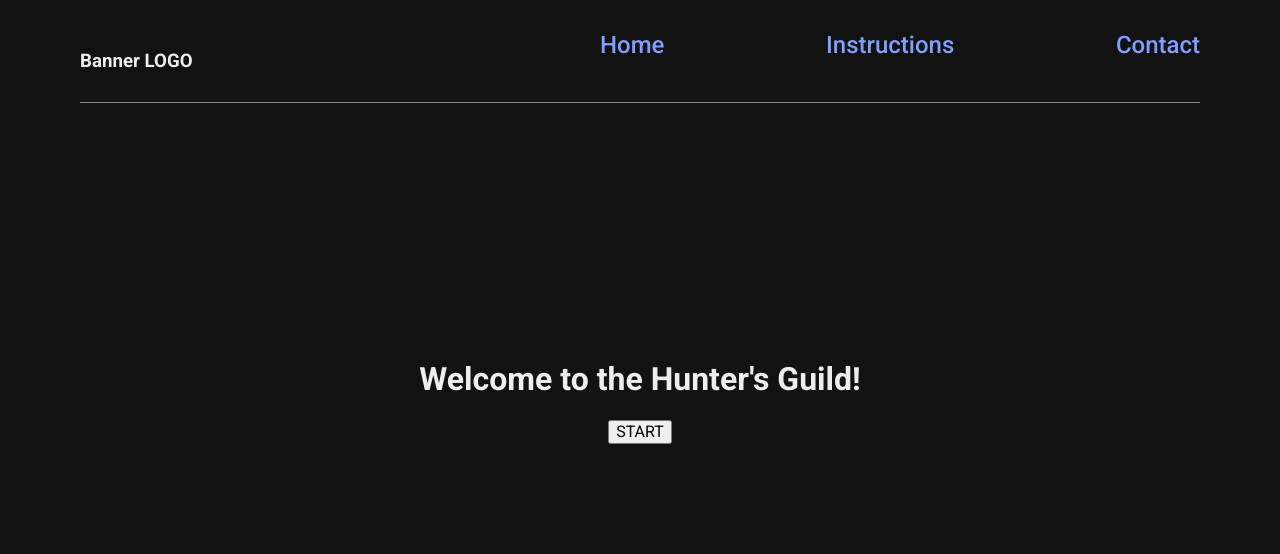
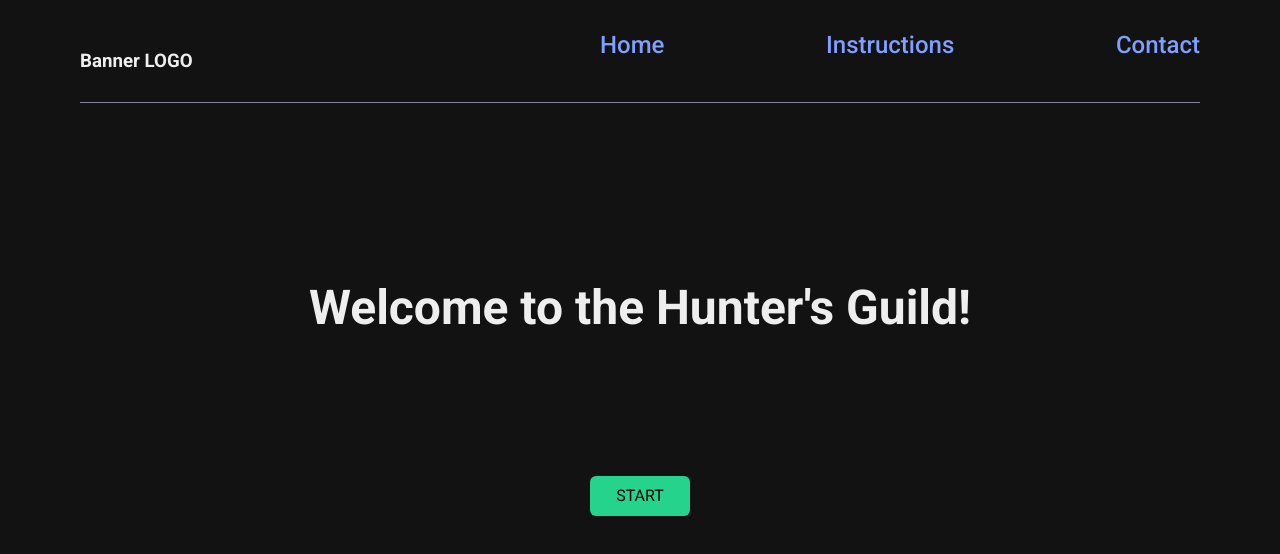
Before and after one commit to coding4freedom/HuntersGuild, a website: page public/index.html in a window 1280 px wide. Drawn offline with Linux system fonts and the light colour scheme.

Commit message:
added animation to start button

```diff
--- a/public/css/index.css
+++ b/public/css/index.css
@@ -3,7 +3,9 @@
 /******************************************
 /* BASE STYLES
 /*******************************************/
-
+.welcome-panel h1 {
+    font-size: 3rem;
+}
 
 /******************************************
 /* LAYOUT
@@ -16,11 +18,12 @@ main {
     height: 70vh;
 }
 
-.welcome_panel {
+.welcome-panel {
     display: flex;
     flex-direction: column;
     align-items: center;
     justify-content: center;
+    gap: 8rem;
     height: 50vh;
 }
 
@@ -31,3 +34,23 @@ main {
 /******************************************
 /* ADDITIONAL STYLES
 /*******************************************/
+
+.start-btn {
+    width: 100px;
+    height: 40px;
+    border: none;
+    border-radius: 6px;
+    cursor: pointer;
+    background-color: #25d38c;
+    animation: bounce 2s infinite alternate;
+}
+
+
+@keyframes bounce {
+    0%, 100% {
+        transform: translateY(0);
+    }
+    50% {
+        transform: translateY(-20px);
+    }
+}
--- a/public/css/style.css
+++ b/public/css/style.css
@@ -74,9 +74,7 @@ li a {
 }
 
 
-footer {
 
-}
 
 /******************************************
 /* ADDITIONAL STYLES
--- a/public/index.html
+++ b/public/index.html
@@ -35,9 +35,9 @@
                 -bottom display user current set up
                 -->
         </section>
-        <section id="hide_when_loaded" class="welcome_panel">
+        <section id="hide-when-loaded" class="welcome-panel">
             <h1>Welcome to the Hunter's Guild!</h1>
-            <input class="start_btn" type="button" value="START">
+            <input class="start-btn" type="button" value="START">
         </section>
     </main>
 
```
